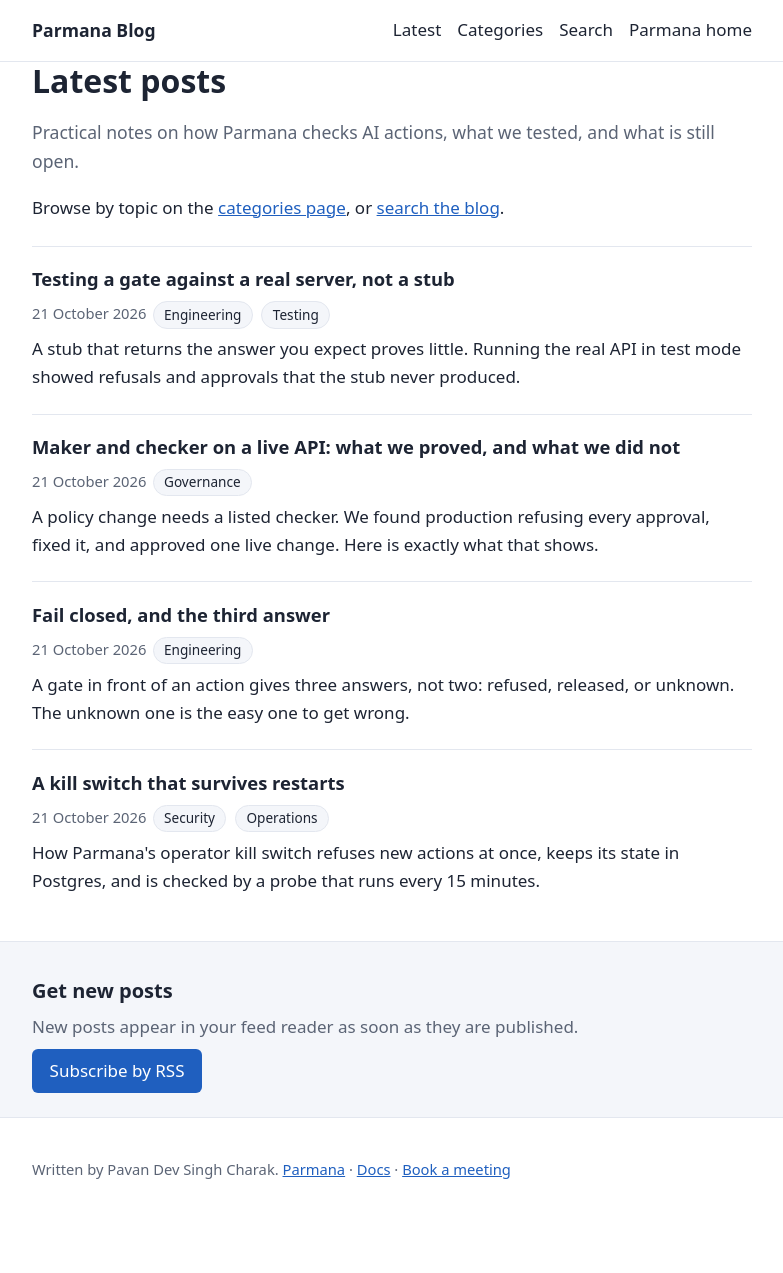
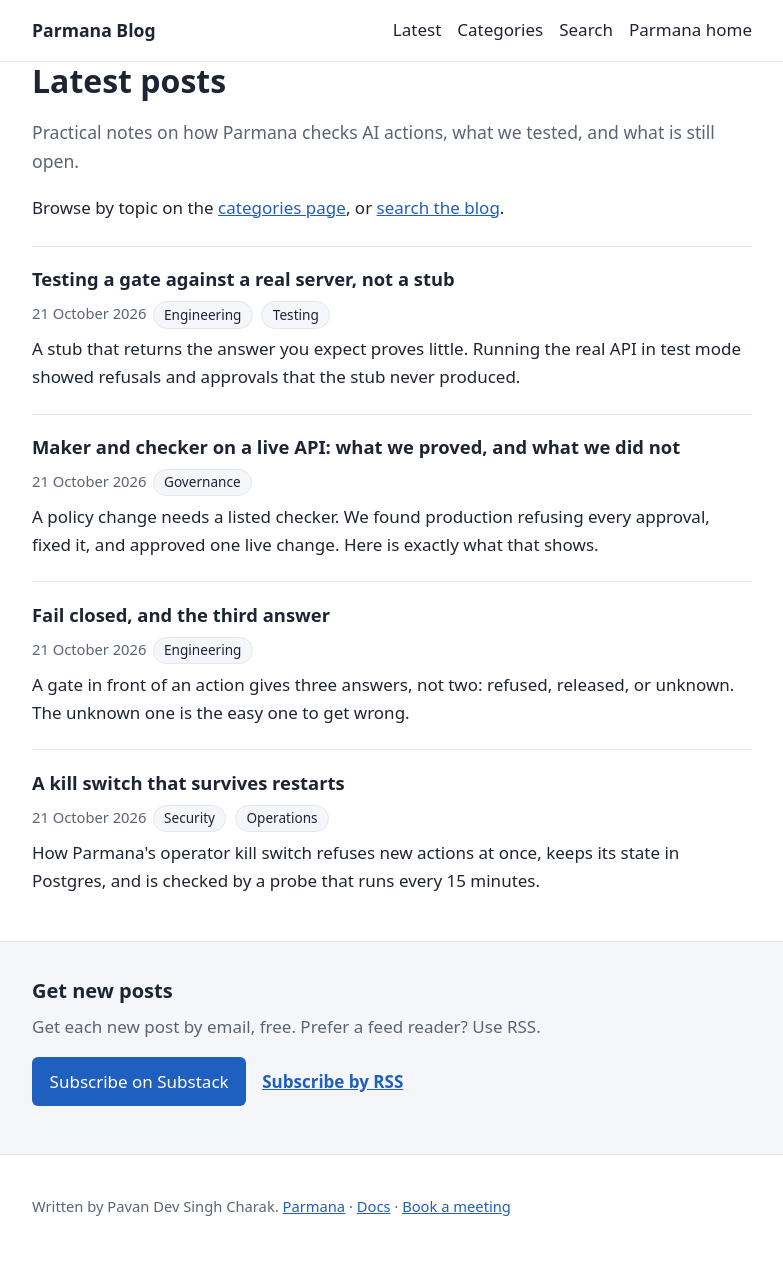
Before and after one commit to pavancharak/parmana-blog, a Jekyll site: the page built from index.md, in a window 1280 px wide. Shown: the whole page, without its empty margins (248-1031 px from the left). Built offline with Jekyll 4.4.1, drawn with Linux system fonts in a browser that asks for light colours; before the commit the page ends 1236 px from its top, so only the background shows below that.

Commit message:
Add the Substack subscribe button
Co-Authored-By: Claude Haiku 5.5 <noreply@anthropic.com>
Claude-Session: https://claude.ai/code/session_01Lra1MRzefPMVe5wu96Z1Xi

```diff
--- a/_layouts/default.html
+++ b/_layouts/default.html
@@ -27,8 +27,11 @@
   <aside class="subscribe" aria-labelledby="subscribe-title">
     <div class="wrap">
       <h2 id="subscribe-title">Get new posts</h2>
-      <p>New posts appear in your feed reader as soon as they are published.</p>
-      <a class="button" href="{{ '/feed.xml' | relative_url }}">Subscribe by RSS</a>
+      <p>Get each new post by email, free. Prefer a feed reader? Use RSS.</p>
+      <p class="actions">
+        <a class="button" href="https://parmanasystems.substack.com/">Subscribe on Substack</a>
+        <a class="link" href="{{ '/feed.xml' | relative_url }}">Subscribe by RSS</a>
+      </p>
     </div>
   </aside>
   <footer class="site-footer">
--- a/assets/site.css
+++ b/assets/site.css
@@ -57,3 +57,5 @@ h2 { font-size: 1.35rem; margin: 2rem 0 .5rem; }
 .subscribe { background: var(--soft); border-top: 1px solid var(--line); padding: 2rem 0; }
 .subscribe h2 { margin: 0 0 .4rem; font-size: 1.25rem; }
 .subscribe p { margin: 0 0 1rem; color: var(--muted); }
+.subscribe .actions { display: flex; flex-wrap: wrap; gap: 1rem; align-items: center; }
+.subscribe .link { font-weight: 600; }
```
